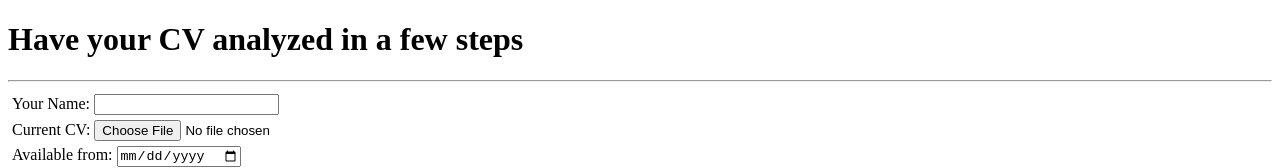
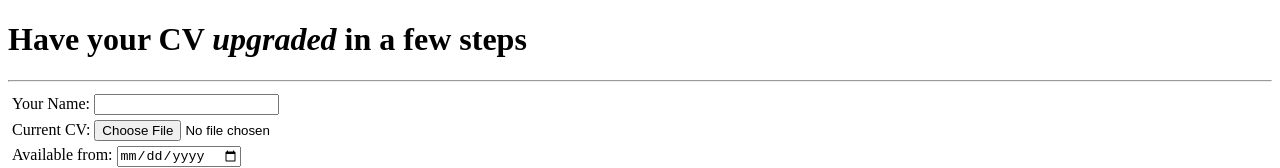
Before and after one commit to dbmanzano/CV, a plain HTML site: page contact.html in a window 1280 px wide. Shown: the top 168 px of the page. Drawn offline with Linux system fonts and the light colour scheme.

Commit message:
Update contact.html

```diff
--- a/contact.html
+++ b/contact.html
@@ -5,7 +5,7 @@
     <title></title>
   </head>
   <body>
-    <h1>Have your CV analyzed in a few steps</h1>
+    <h1>Have your CV <em>upgraded</em> in a few steps</h1>
 <hr>
    <form action="mailto:empresas@astrolinks.com.br" method="post" enctype="text/plain">
     <table cellspacing="3">
```
